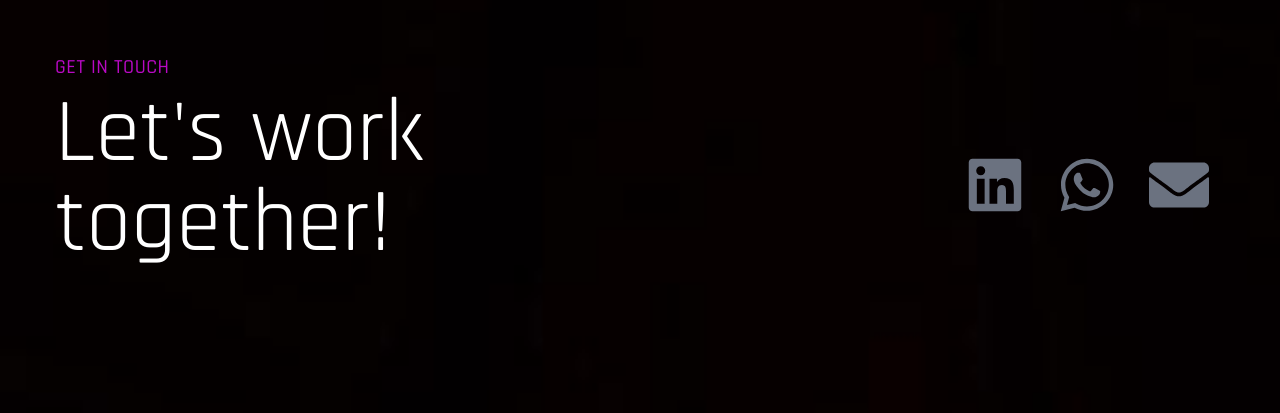
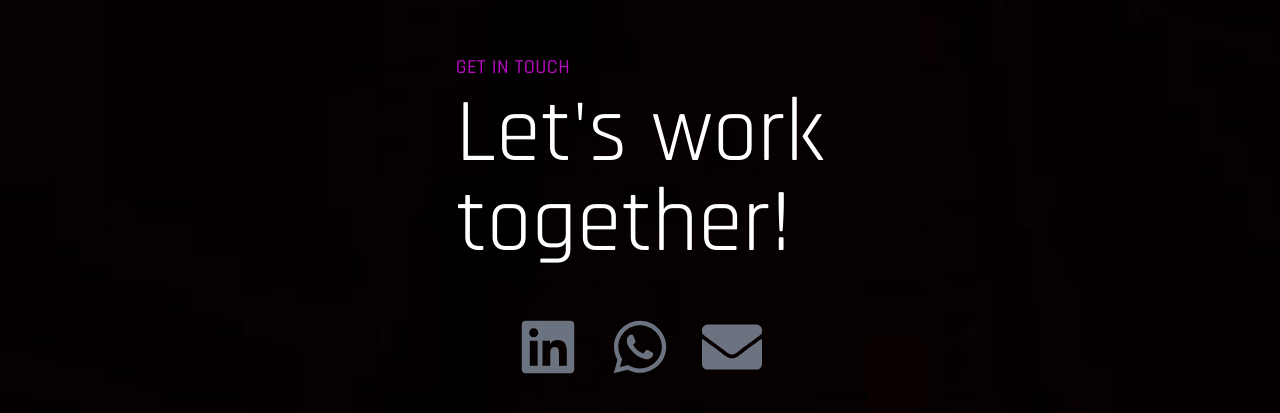
Before and after one commit to bautistax/PORTFOLIO, a React (Create React App) app: page / in a window 1280 px wide. Shown: the part 2811-3224 px from the top of the page. Built offline with nearby package versions, Linux system fonts and the light colour scheme; the HTML template or start-up script is replaced by a standard one; a web font is replaced by a local one.

Commit message:
responsive

```diff
--- a/src/App.js
+++ b/src/App.js
@@ -1,7 +1,6 @@
 import React from 'react';
 // components
 import Banner from './components/Banner';
-// import Header from './components/Header';
 import About from './components/About';
 import Contact from './components/Contact';
 import AllProyects from './components/Allproyects';
@@ -10,7 +9,6 @@ import Footer from './components/Footer';
 const App = () => {
   return (
     <div className='bg-site2 bg-no-repeat bg-cover overflow-hidden'>
-      {/* <Header /> */}
       <Banner />
       <About />
       <AllProyects />
--- a/src/components/Allproyects.js
+++ b/src/components/Allproyects.js
@@ -103,7 +103,7 @@ const AllProyects = () => {
 
   return (
     <section id="projects" className="h-screen">
-      <div className="container mx-auto mt-32 mb-44 lg:px-4 lg:mx-14">
+      <div className="container mx-auto mt-32 mb-24 lg:px-4 lg:mx-14">
         <div className="lg:flex-1 lg:ml-auto">
           <h2 className="text-4xl lg:text-5xl leading-tight text-accent mb-6 lg:mb-14">
             All&nbsp;&nbsp;Proyects
--- a/src/components/Banner.js
+++ b/src/components/Banner.js
@@ -63,13 +63,13 @@ const Banner = () => {
               href="https://github.com/bautistax"
               className="text-gray-500 hover:text-white"
             >
-              <FaGithub className="text-4xl lg:text-6xl" />
+              <FaGithub className="text-6xl lg:text-6xl" />
             </a>
             <a
               href="https://www.linkedin.com/in/bautista-bauz%C3%A1-8ba37325b/"
               className="text-gray-500 hover:text-blue-700"
             >
-              <FaLinkedin className="text-4xl lg:text-6xl" />
+              <FaLinkedin className="text-6xl lg:text-6xl" />
             </a>
           </motion.div>
         </div>
--- a/src/components/Contact.js
+++ b/src/components/Contact.js
@@ -34,15 +34,15 @@ const Contact = () => {
 
   return (
     <section id="contact" className="h-screen">
-      <div className="container mx-auto mt-72 mb-36">
-        <div className="flex flex-col lg:flex-row">
+      <div className="container mx-auto px-4 lg:px-8 mt-72 mb-36">
+        <div className="flex flex-col lg:flex-col">
           {/* Text Section */}
           <motion.div
             variants={fadeIn("right", 0.3)}
             initial="hidden"
             whileInView={"show"}
             viewport={{ once: false, amount: 0.3 }}
-            className="flex-1 flex justify-center lg:justify-start items-center lg:items-start lg:mr-4 mb-8 lg:mb-0"
+            className="flex-1 flex justify-center lg:justify-center items-center mb-8 lg:mb-0"
           >
             <div className="text-center lg:text-left">
               <h4 className="text-xl uppercase text-accent font-medium mb-2 tracking-wide">
@@ -60,30 +60,30 @@ const Contact = () => {
             initial="hidden"
             whileInView={"show"}
             viewport={{ once: false, amount: 0.3 }}
-            className="flex-1 flex justify-center lg:justify-end items-center"
+            className="flex-1 flex justify-center items-center"
           >
             <div className="flex flex-col items-center lg:flex-row lg:items-center">
               <a
                 href="https://www.linkedin.com/in/bautista-bauz%C3%A1-8ba37325b/"
-                className="mx-4 text-gray-500 hover:text-blue-700"
+                className="mx-2 lg:mx-4 text-gray-500 hover:text-blue-700"
               >
-                <FaLinkedin className="text-6xl" />
+                <FaLinkedin className="text-6xl lg:text-6xl" />
               </a>
 
               <a
                 href={whatsappLink}
                 onClick={handleWhatsappClick}
-                className="mx-4 text-gray-500 hover:text-green-500"
+                className="mx-2 lg:mx-4 text-gray-500 hover:text-green-500"
               >
-                <FaWhatsapp className="text-6xl" />
+                <FaWhatsapp className="text-6xl lg:text-6xl" />
               </a>
 
               <a
                 href={gmailLink}
                 onClick={handleGmailClick}
-                className="mx-4 text-gray-500 hover:text-red-700"
+                className="mx-2 lg:mx-4 text-gray-500 hover:text-red-700"
               >
-                <FaEnvelope className="text-6xl" />
+                <FaEnvelope className="text-6xl lg:text-6xl" />
               </a>
             </div>
           </motion.div>
```
Also changed, not shown: src/components/Header.js (deleted, +0 -22 lines), 1 other file (tests, documents, lock files or other folders).
